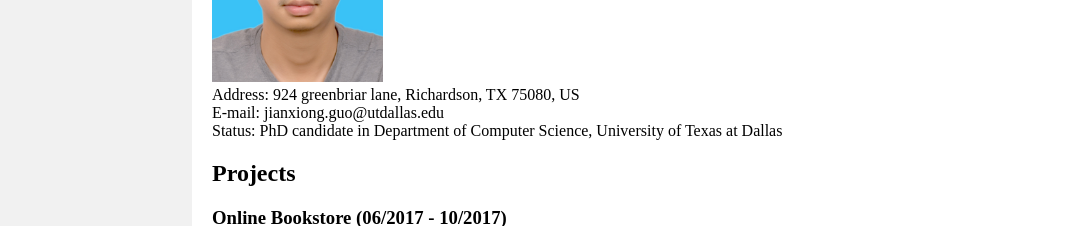
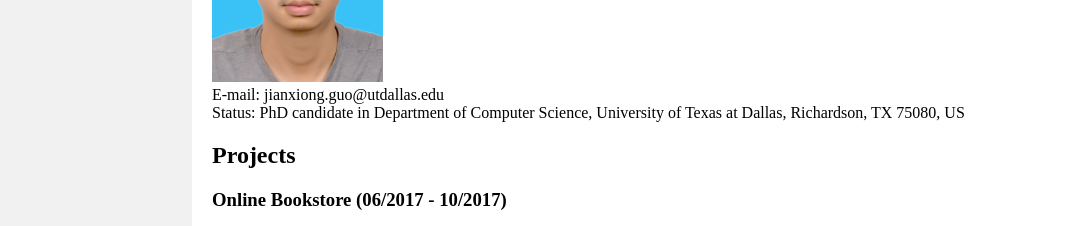
Before and after one commit to guojx93/guojx93.github.io, a plain HTML site: page index.html in a window 1280 px wide. Shown: the part 256-482 px from the top of the page, 0-1083 px from the left. Drawn offline with Linux system fonts and the light colour scheme.

Commit message:
Update index.html

```diff
--- a/index.html
+++ b/index.html
@@ -45,9 +45,8 @@
 					<h2>Jianxiong Guo (郭剑雄)</h2>
 					<img src="image/jianxiong.png" height="20%" width="20%">
 					<ul>
-						<li>Address: 924 greenbriar lane, Richardson, TX 75080, US
 						<li>E-mail: jianxiong.guo@utdallas.edu</li>
-						<li>Status: PhD candidate in Department of Computer Science, University of Texas at Dallas</li>
+						<li>Status: PhD candidate in Department of Computer Science, University of Texas at Dallas, Richardson, TX 75080, US</li>
 					</ul>
 				</div>
 				<div id="project">
```
